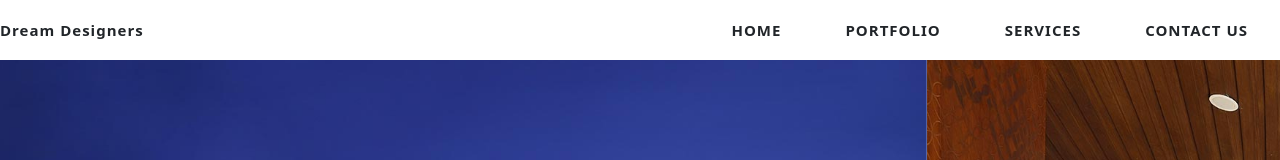
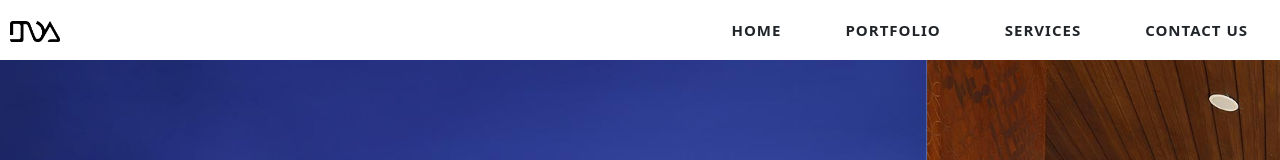
Before and after one commit to deekay1712/d2a, a Next.js app: page / in a window 1280 px wide. Shown: the top 160 px of the page. Built offline with nearby package versions, Linux system fonts and the light colour scheme.

Commit message:
logo added in navbar

```diff
--- a/Components/Navbar.jsx
+++ b/Components/Navbar.jsx
@@ -1,15 +1,13 @@
 import Link from 'next/link';
-import React, { useState } from 'react'
-// import './navbar.css'
-// import { Link } from "react-router-dom";
+import React, { useState } from 'react';
 
 export default function Navbar() {
     const [toggle,setToggle] = useState(false);
     const [sideBar,setSideBar] = useState(false);
     return (
         <div className="navbarWrapper">
-            <div className='navabarLogo'>
-                <p>Dream Designers</p>
+            <div className='navbarLogo'>
+                <img src="Assets/LogoBlack.png" alt="" />
             </div>
             <ul className={`navbarElements ${sideBar? '' : 'sideBarHide'}`}>
                 <li className={`navItem ${sideBar? '' : 'navItemSlide'}`}><Link href="/"><a>HOME</a></Link></li>
--- a/Components/navbar.css
+++ b/Components/navbar.css
@@ -11,6 +11,10 @@
     letter-spacing: 1px;
     height: 60px;
     user-select: none;
+}
+.navbarLogo img{
+    width: 50px;
+    margin-left: 10px;
 }
 .navbarElements {
     display: flex;
```
